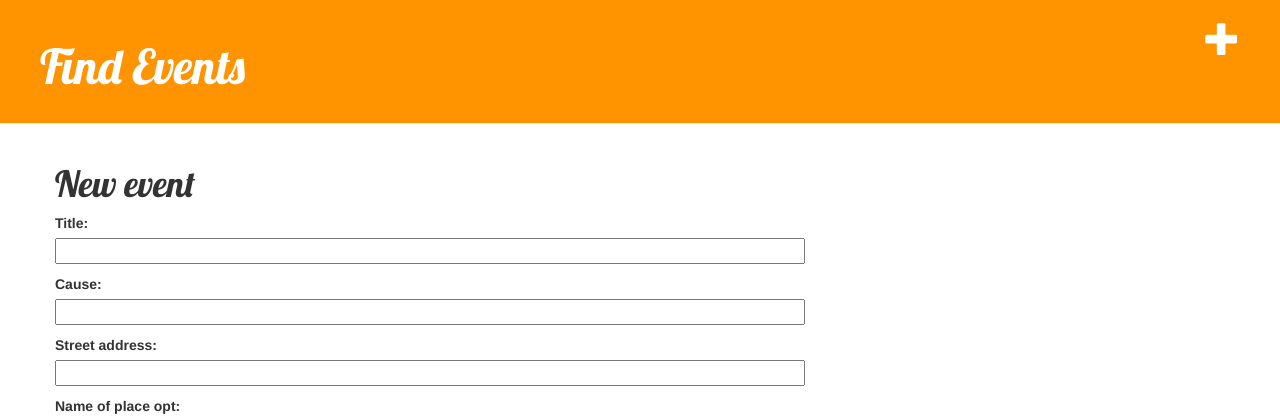
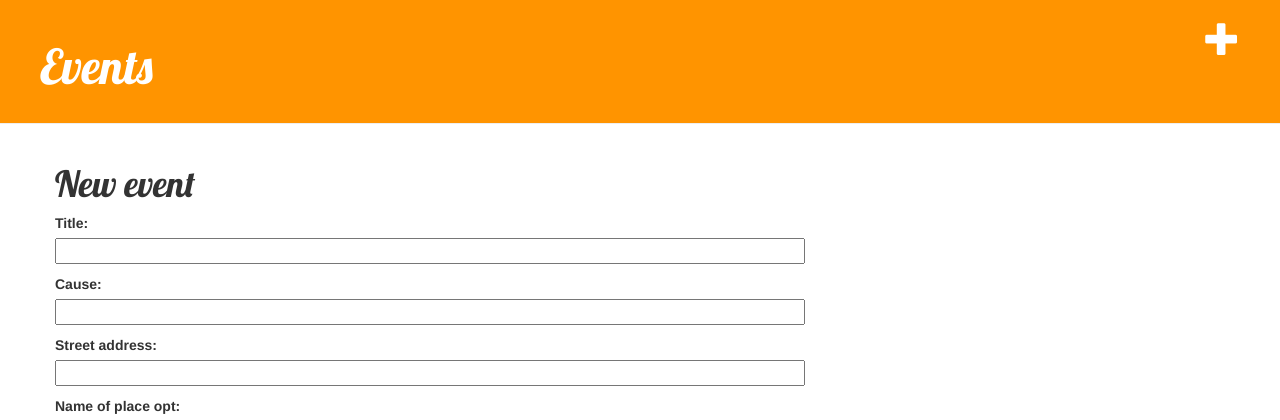
Before and after one commit to juhyem/gwcfinalproject, a Django app: page /post/new/ in a window 1280 px wide. Shown: the top 420 px of the page. Run offline with Django 3.2, Linux system fonts and the light colour scheme; some libraries are stand-ins or nearby versions.

Commit message:
Edited postdetail page and page header

```diff
--- a/Catalyze/events/templates/events/base.html
+++ b/Catalyze/events/templates/events/base.html
@@ -1,7 +1,7 @@
 {% load staticfiles %}
 <html>
     <head>
-        <title>Find Events</title>
+        <title>Events</title>
         <link rel="stylesheet" href="//maxcdn.bootstrapcdn.com/bootstrap/3.2.0/css/bootstrap.min.css">
         <link rel="stylesheet" href="//maxcdn.bootstrapcdn.com/bootstrap/3.2.0/css/bootstrap-theme.min.css">
         <link href='//fonts.googleapis.com/css?family=Lobster&subset=latin,latin-ext' rel='stylesheet' type='text/css'>
@@ -10,7 +10,7 @@
     <body>
       <div class="page-header">
           <a href="{% url 'post_new' %}" class="top-menu"><span class="glyphicon glyphicon-plus"></span></a>
-          <h1><a href="/">Find Events</a></h1>
+          <h1><a href="/">Events</a></h1>
 
       </div>
       <div class="content container">
--- a/Catalyze/events/templates/events/post_detail.html
+++ b/Catalyze/events/templates/events/post_detail.html
@@ -8,11 +8,12 @@
             </div>
         {% endif %}
         <a class="btn btn-default" href="{% url 'post_edit' pk=post.pk %}"><span class="glyphicon glyphicon-pencil"></span></a>
+        <h1>{{ post.title }}</h1>
         <h2>Cause/purpose: {{ post.cause }}</h2>
         <h3>Created by {{ post.first_name|linebreaksbr }}</h3>
         <p>Where? {{ post.name_of_place_opt }}</p>
         <p>   {{ post.street_address }}</p>
-        <p>When? {{ post.date_of_event }}</p>
+
         <p>When? {{ post.start_time }} to {{ post.end_time }}</p>
 
         <p>About</p>
--- a/Catalyze/events/templates/events/post_list.html
+++ b/Catalyze/events/templates/events/post_list.html
@@ -8,8 +8,9 @@
             <h1><a href="{% url 'post_detail' pk=post.pk %}">{{ post.title }}</a></h1>
             <h2>Cause/purpose: {{ post.cause }}</h2>
             <h3>Created by {{ post.first_name|linebreaksbr }}</h3>
-            <p>Where? {{ post.name_of_place_opt }}</p>
-            <p>   {{ post.street_address }}</p>
+            <p>Where?</p>
+            <p>{{ post.name_of_place_opt }}</p>
+            <p>{{ post.street_address }}</p>
             <p>When? {{ post.date_of_event }}</p>
             <p>{{ post.start_time }} to {{ post.end_time }}</p>
 
```
